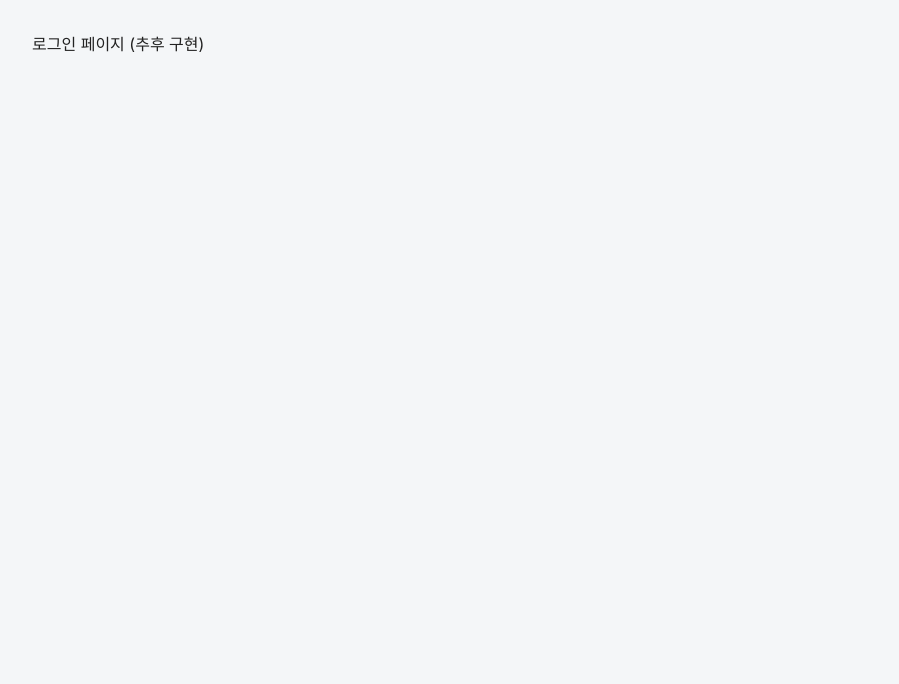
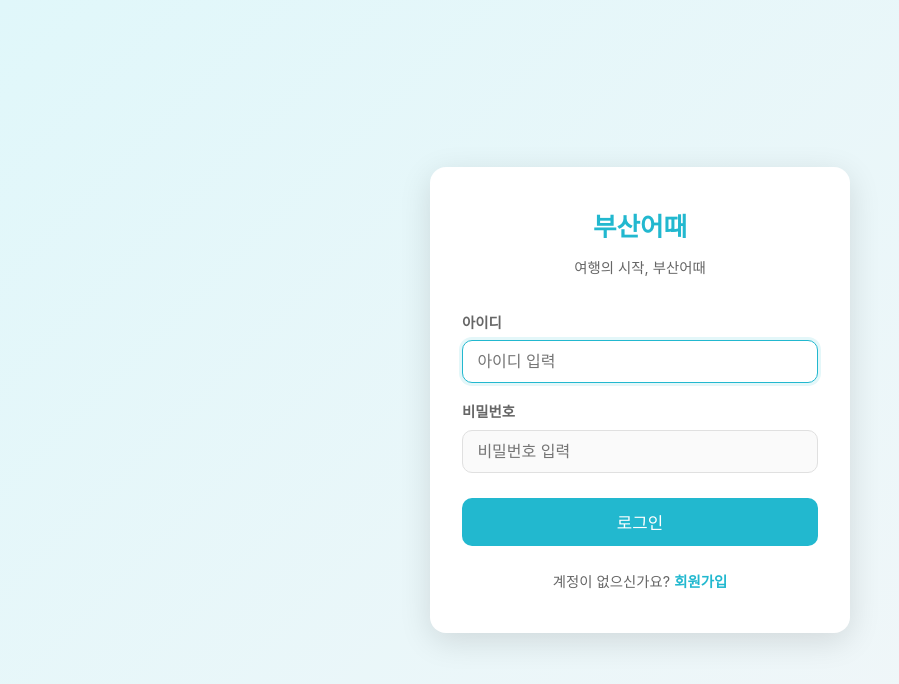
Before and after one commit to Jiny8/BusanTourWeb, a React (Create React App) app: page /login in a window 1280 px wide. Shown: the top 684 px of the page, without its empty margins (0-899 px from the left). Built offline with nearby package versions, Linux system fonts and the light colour scheme; no server answers.

Commit message:
"feat: /login, /register 라우트 실제 컴포넌트 연결"

```diff
--- a/src/App.js
+++ b/src/App.js
@@ -2,6 +2,8 @@
 import { BrowserRouter, Routes, Route, Navigate } from "react-router-dom";
 import Layout from "./pages/Layout";
 import Home from "./pages/Home";
+import Login from "./pages/Login";
+import Register from "./pages/Register";
 import NoPage from "./pages/NoPage";
 import { useAuthStore } from "./stores/authStore";
 import { authFetch } from "./api/authFetch";
@@ -15,7 +17,6 @@
 export default function App() {
   const { setUser, logout } = useAuthStore();
 
-  // 앱 시작 시 서버에서 로그인 상태 확인
   useEffect(() => {
     authFetch("http://localhost:8080/auth/me")
       .then((res) => {
@@ -29,8 +30,8 @@
   return (
     <BrowserRouter>
       <Routes>
-        {/* 로그인/회원가입은 나중에 추가 예정 */}
-        <Route path="/login" element={<div style={{ padding: "2rem" }}>로그인 페이지 (추후 구현)</div>} />
+        <Route path="/login" element={<Login />} />
+        <Route path="/register" element={<Register />} />
         <Route
           path="/"
           element={
```
